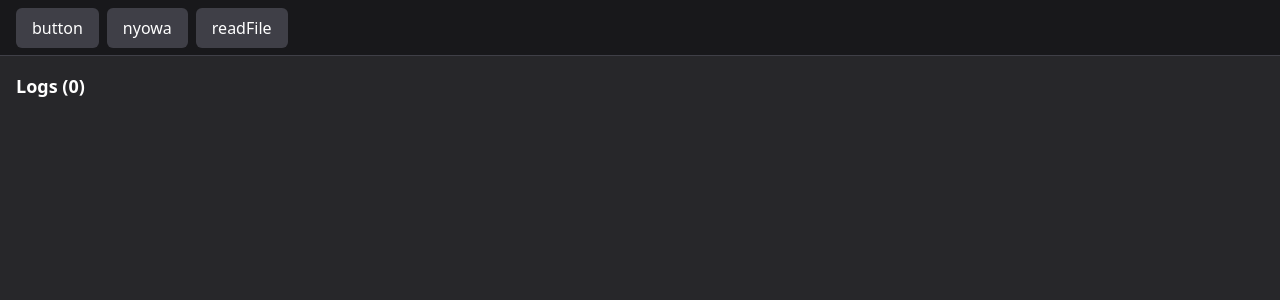
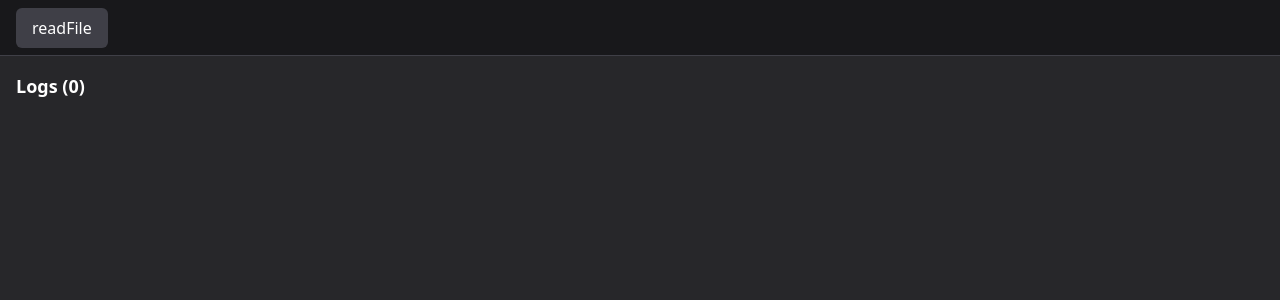
Before and after one commit to Ryusei-M-G/vrc-log-inspector, a React (Vite) app: page / in a window 1280 px wide. Shown: the top 300 px of the page. Built offline with nearby package versions, Linux system fonts and the light colour scheme.

Commit message:
chore: delete unuse function
]

```diff
--- a/src/main/index.ts
+++ b/src/main/index.ts
@@ -48,7 +48,6 @@ app.whenReady().then(() => {
   })
 
   //IPC
-  ipcMain.on('nyowa', () => console.log('nyowa'))
   ipcMain.handle('readFile', async () => {
     const result = await readFile()
     await saveLogsToDb(result);
--- a/src/renderer/src/App.tsx
+++ b/src/renderer/src/App.tsx
@@ -4,8 +4,6 @@ import LogMonitor from './components/LogMonitor'
 
 function App(): React.JSX.Element {
   const [logs, setLogs] = useState<Parsed[]>([]);
-  const ipcHandle = (): void => window.electron.ipcRenderer.send('ping')
-  const nyowaHandle = (): void => window.electron.ipcRenderer.send('nyowa')
   const handleReadFile = async (): Promise<void> => {
     const data = await window.api.readFile()
     setLogs(data)
@@ -15,8 +13,6 @@ function App(): React.JSX.Element {
   return (
     <div className="h-screen flex flex-col bg-zinc-800 text-white">
       <header className="h-14 shrink-0 flex items-center gap-2 px-4 bg-zinc-900 border-b border-zinc-700">
-        <button onClick={ipcHandle} className={buttonStyle}>button</button>
-        <button onClick={nyowaHandle} className={buttonStyle}>nyowa</button>
         <button onClick={handleReadFile} className={buttonStyle}>readFile</button>
       </header>
 
```
